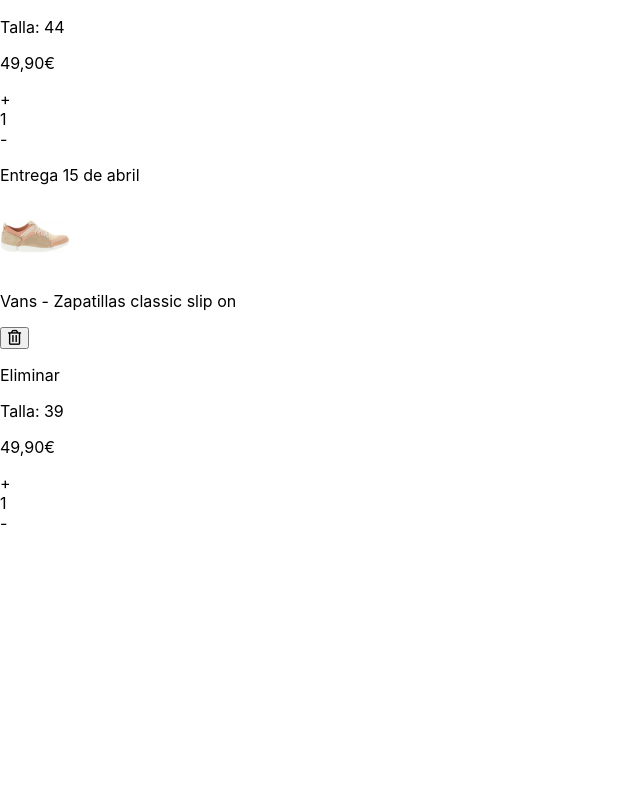
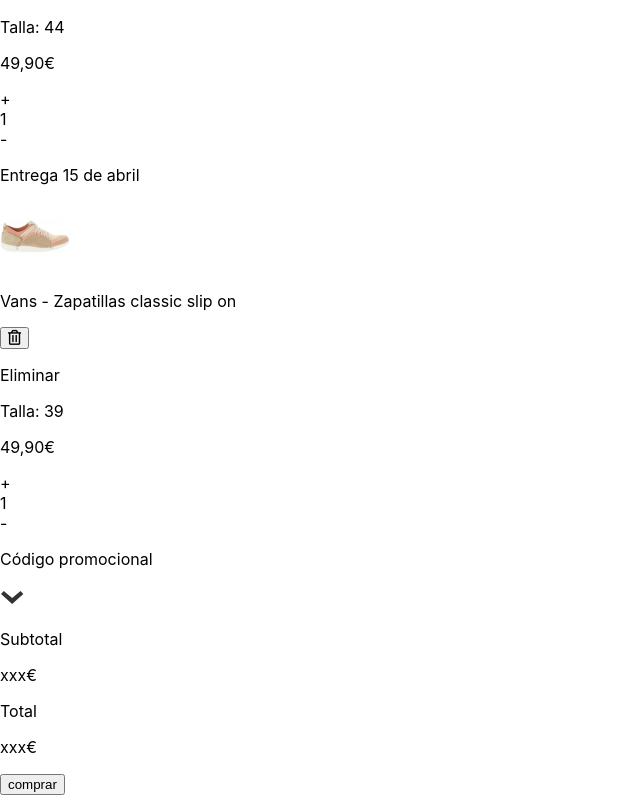
Before and after one commit to natalia-pn/Ecommerce-shopping-cart, a React (Create React App) app: page / in a window 1280 px wide. Shown: the part 1521-2316 px from the top of the page, without its empty margins (0-640 px from the left). Before the commit the page ends 2054 px from the top, so only its background shows below. Built offline with nearby package versions, Linux system fonts and the light colour scheme.

Commit message:
Add payment section

```diff
--- a/src/App.js
+++ b/src/App.js
@@ -5,6 +5,8 @@
 import vans_36 from './images/vans-36.png';
 import vans_44 from './images/vans-44.png';
 import vans_39 from './images/vans-39.png';
+import down from './images/down-arrow.svg';
+
 
 
 
@@ -46,7 +48,7 @@
                     <div className="Delete-action__container">
                       <button type="button" className="Delete-action__button"><i className="far fa-trash-alt"></i></button>
 
-                      <p className="Delete-action__line">Eliminar</p>
+                      <p className="Delete-action">Eliminar</p>
                     </div>
 
                     <p className="Item__size">Talla: 36</p>
@@ -70,7 +72,7 @@
                     <div className="Delete-action__container">
                       <button type="button" className="Delete-action__button"><i className="far fa-trash-alt"></i></button>
 
-                      <p className="Delete-action__line">Eliminar</p>
+                      <p className="Delete-action">Eliminar</p>
                     </div>
 
                     <p className="Item__size">Talla: 44</p>
@@ -96,7 +98,7 @@
                     <div className="Delete-action__container">
                       <button type="button" className="Delete-action__button"><i className="far fa-trash-alt"></i></button>
 
-                      <p className="Delete-action__line">Eliminar</p>
+                      <p className="Delete-action">Eliminar</p>
                     </div>
 
                     <p className="Item__size">Talla: 39</p>
@@ -109,6 +111,28 @@
                       <div className="Quantity-decrease__box">-</div>
                     </div>
                   </div>
+
+                  <div className="Promotional-code__container">
+                    <p className="Promotional-code">Código promocional</p>
+                    <img className="Promotional-code__selection" src={down} alt="selection arrow"></img>
+                  </div>
+
+                  <div className="Subtotal__container">
+                    <p className="Subtotal">Subtotal</p>
+                    <p className="Subtotal__amount">xxx€</p>
+                  </div>
+
+                  <div className="Total__container">
+                    <p className="Total">Total</p>
+                    <p className="Total__amount">xxx€</p>
+                  </div>
+
+                  <div className="Purchase-button__container">
+                    <button type="button" className="Purchase-button">comprar</button>
+
+                  </div>
+
+
                 </div>
               </div>
             </div>
```
Also changed, not shown: src/images/down-arrow.svg (added).
